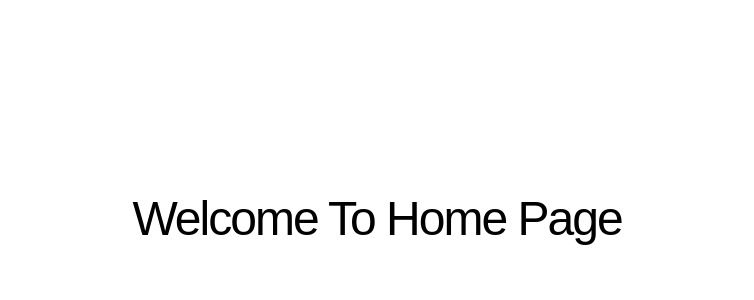
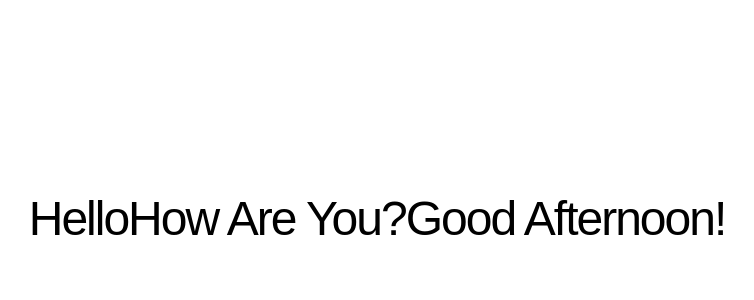
Before and after one commit to ScriptiveMen/Cohort-Backend, a Node server app: page / in a window 1280 px wide. Shown: the part 182-482 px from the top of the page, without its empty margins (263-1017 px from the left). Run offline with Node 20, Linux system fonts and the light colour scheme.

Commit message:
Scriptlet Delimeter - EJS

```diff
--- a/src/app.js
+++ b/src/app.js
@@ -11,7 +11,9 @@
 });
 
 app.get("/", (req, res) => {
-  res.render("index", { message: "Welcome to Home Page" });
+  res.render("index", {
+    message: ["Hello", "How are you?", "Good afternoon!"],
+  });
 });
 
 module.exports = app;
--- a/views/index.ejs
+++ b/views/index.ejs
@@ -30,6 +30,8 @@
     </style>
   </head>
   <body>
-    <h1><%= message %></h1>
+    <% message.forEach(msg=>{ %>
+    <h1><%= msg %></h1>
+    <%}) %>
   </body>
 </html>
```
